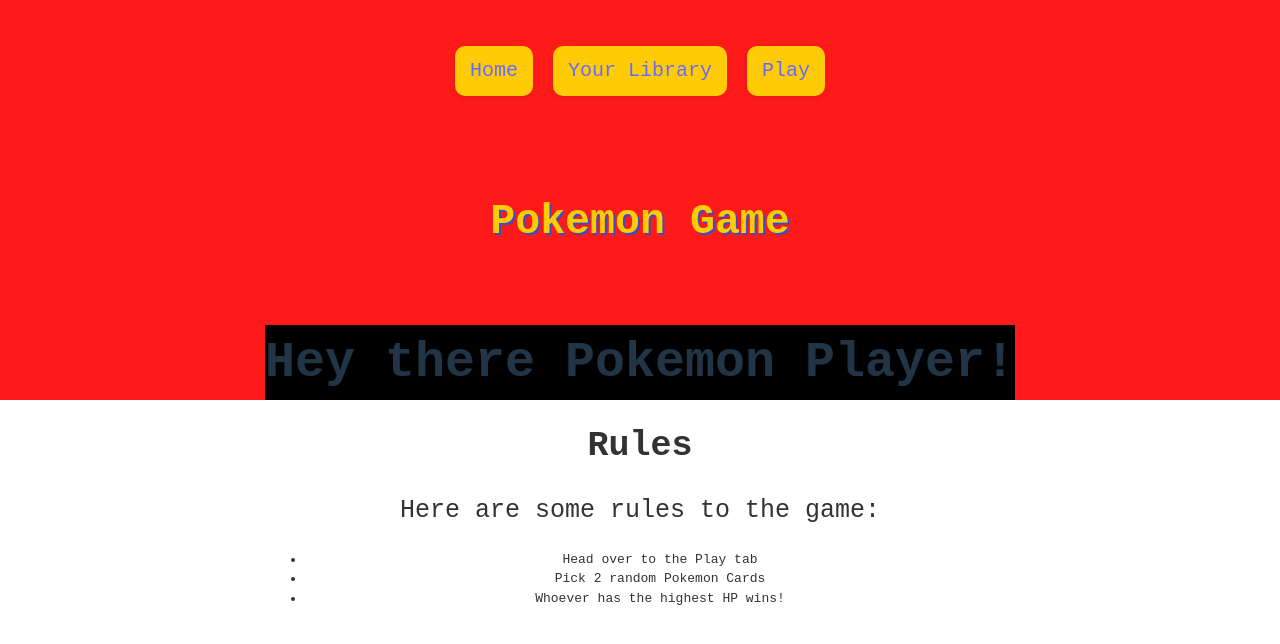
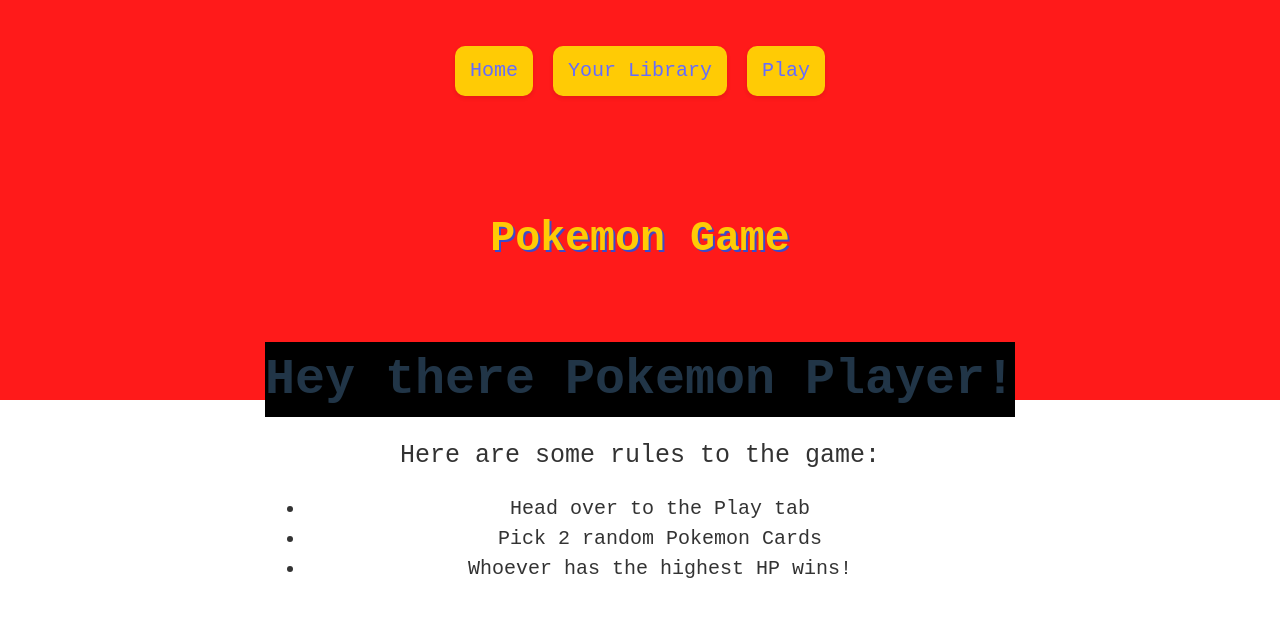
Before and after one commit to khawajac/pokemon_game, a React (Vite) app: page /home in a window 1280 px wide. Shown: the top 644 px of the page. Built offline with nearby package versions, Linux system fonts and the light colour scheme.

Commit message:
cant make the h1 bigger for some reason

```diff
--- a/src/App.css
+++ b/src/App.css
@@ -59,6 +59,8 @@
   margin: 20px 0;
 }
 
+/* i dont get why the font size wont change?? */
+
 h2 {
   text-align: center;
   color: fff;
@@ -76,6 +78,7 @@
 
 ul {
   color:#333;
+  font-size: 20px;
 }
 
 p {
@@ -88,8 +91,6 @@
   text-align: center; /* center align the text */
   margin-bottom: 20px; /* adds space between each element */
 }
-
-
 
 section {
   display: flex;
--- a/src/components/Home.jsx
+++ b/src/components/Home.jsx
@@ -4,7 +4,6 @@
         <>
             <h1>Pokemon Game</h1>
             <h2>Hey there Pokemon Player!</h2>
-                <h3>Rules</h3>
                     <p>Here are some rules to the game:</p>
                     <ul>
                         <li>Head over to the Play tab</li>
```
